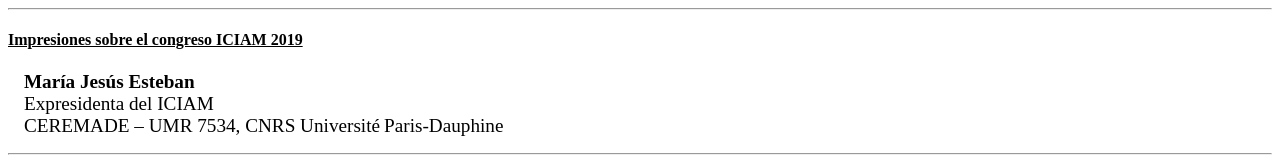
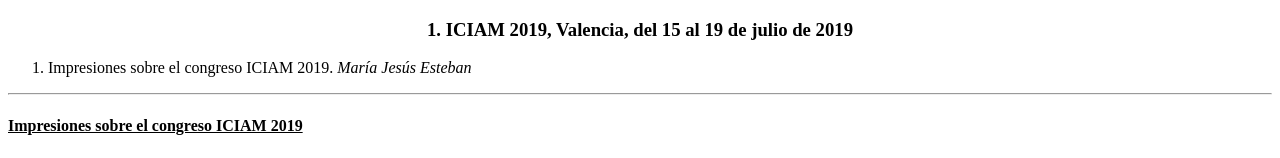
Before and after one commit to BoletinSEMA/boletin23, a plain HTML site: page boletin23se1.html in a window 1280 px wide. Shown: the top 158 px of the page. Drawn offline with nearby package versions, Linux system fonts and the light colour scheme; some packages are replaced by stand-ins of ours; files whose address does not match are found by name.

Commit message:
Sección ICIAM: intento hacer un índice local

```diff
--- a/boletin23se1.html
+++ b/boletin23se1.html
@@ -12,9 +12,17 @@
 </style>
 </head><body
 >
+    <h3 align="center" class="sectionHead">
+      1. ICIAM 2019, Valencia, del 15 al 19 de julio de 2019
+    </h3>
+    <ol>
+      <li>Impresiones sobre el congreso ICIAM 2019. <em>María Jesús Esteban</em></li>
+    </ol>
 
 <hr>
-   <h4 class="subsectionHead"><span class="titlemark"></span> <a
+<a name="mjesteban"></a>
+<h4 class="subsectionHead"><span class="titlemark"></span>
+  <a
 id="x4-40001.1"></a><u><b>Impresiones sobre el congreso ICIAM 2019</b></u></h4>
 <div class="center"
 >
```
